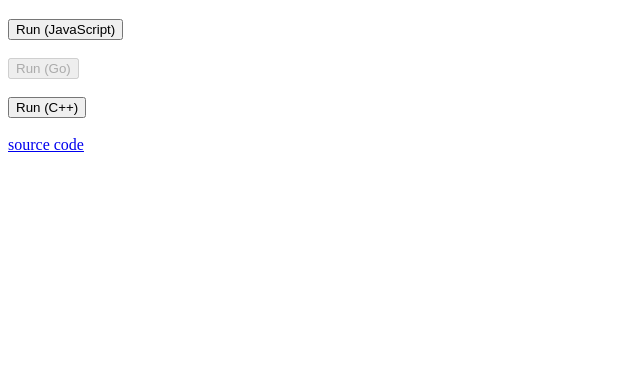
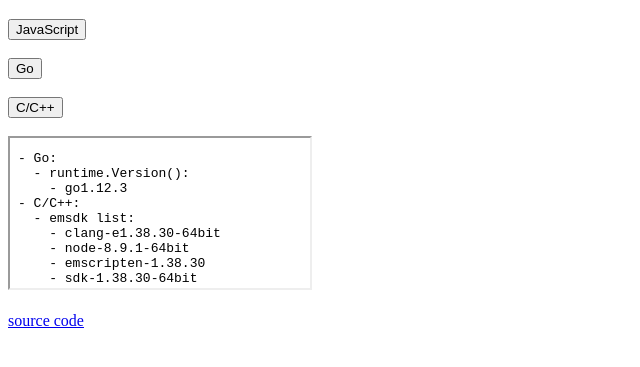
Before and after one commit to ebiiim/wasm-pi-microbench, a plain HTML site: page index.html in a window 1280 px wide. Shown: the part 61-428 px from the top of the page, without its empty margins (0-640 px from the left). Drawn offline with Linux system fonts and the light colour scheme; no server answers.

Commit message:
update: info

```diff
--- a/index.html
+++ b/index.html
@@ -36,7 +36,6 @@ license that can be found in the LICENSE file.
 		WebAssembly.instantiateStreaming(fetch("mcpi-go.wasm"), go.importObject).then((result) => {
 			mod = result.module;
 			inst = result.instance;
-			document.getElementById("runButton").disabled = false;
 		}).catch((err) => {
 			console.error(err);
 		});
@@ -57,14 +56,16 @@ license that can be found in the LICENSE file.
 
 	<h1>Monte Carlo PI Estimation Benchmark</h1>
 
-	<button onClick="runJs();" id="runButtonJs">Run (JavaScript)</button><br>
+	<button onClick="runJs();" id="runButtonJs">JavaScript</button><br>
 	<div id="resultJS"></div>
 	<br>
-	<button onClick="runGo();" id="runButton" disabled>Run (Go)</button><br>
+	<button onClick="runGo();" id="runButton">Go</button><br>
 	<div id="resultGo"></div>
 	<br>
-	<button onClick="runCpp();" id="runButtonCpp">Run (C++)</button><br>
+	<button onClick="runCpp();" id="runButtonCpp">C/C++</button><br>
 	<div id="resultCpp"></div>
+	<br>
+	<iframe id="versionInfo" src='info.txt' scrolling='no'></iframe>
 
 	<footer>
 		<br>
```
Also changed, not shown: info.txt (added).
